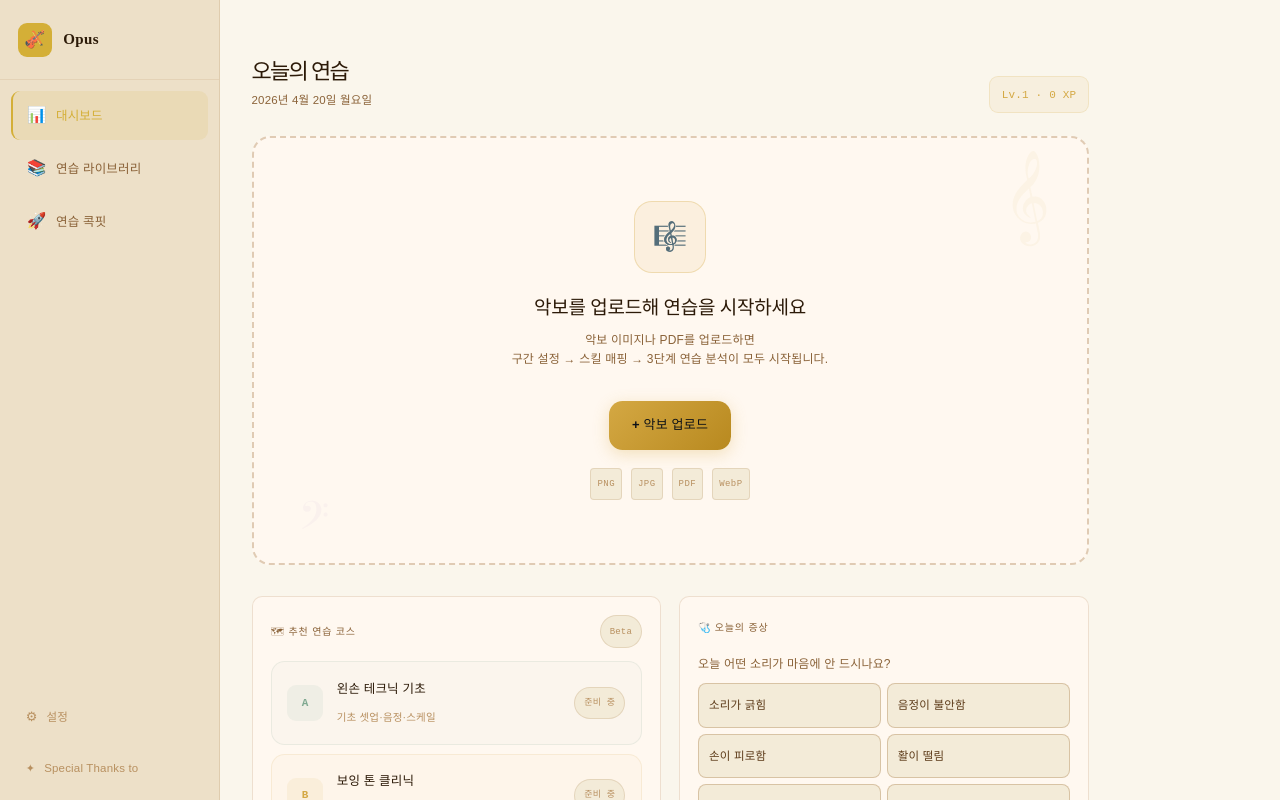
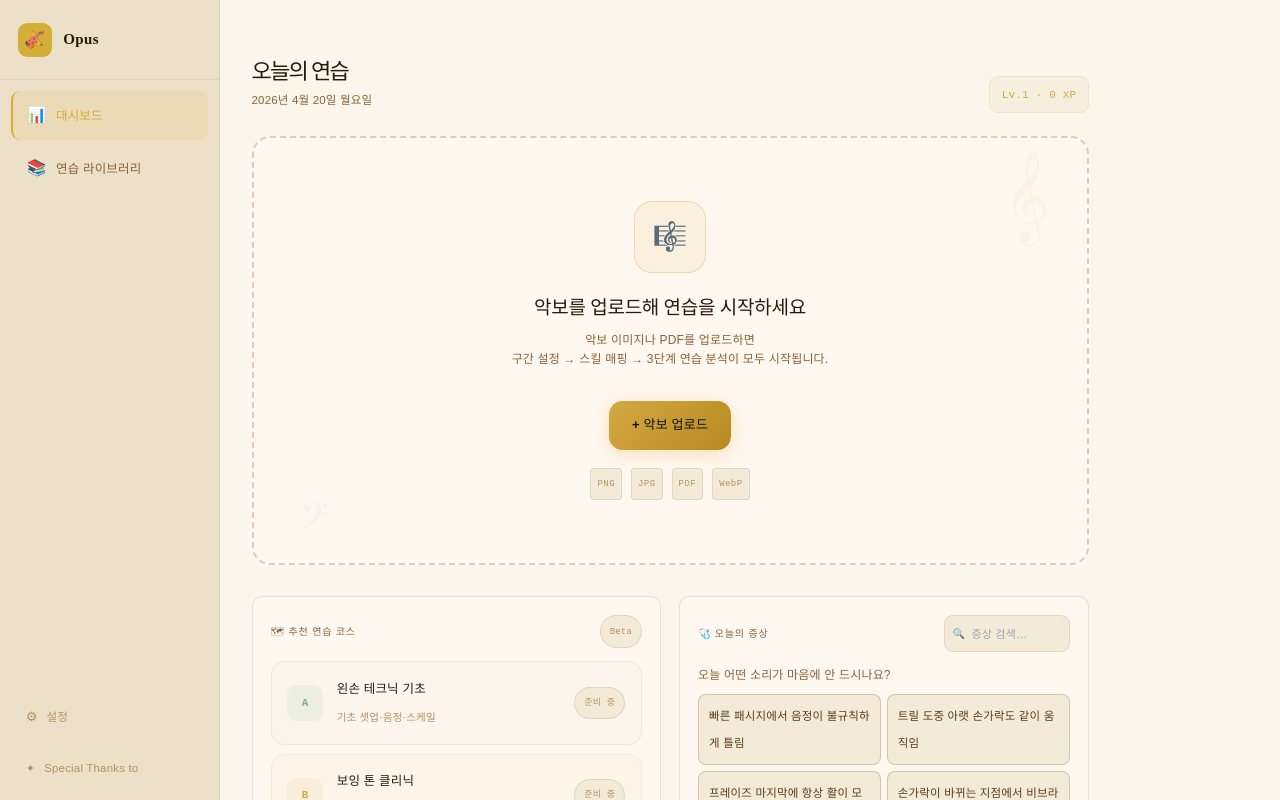
Before and after one commit to psyfive/ivps, a React (Vite) app: page / in a window 1280 px wide. Built offline with nearby package versions, Linux system fonts and the light colour scheme.

Commit message:
main ver.11. 오늘의 증상 구현방식 수정, 연습콕핏 바로 들어갈 수 있는 창 삭제

```diff
--- a/src/components/dashboard/DashboardView.jsx
+++ b/src/components/dashboard/DashboardView.jsx
@@ -5,7 +5,8 @@
 // ─────────────────────────────────────────────────────────────────────────────
 import { useRef, useCallback, useState, useMemo } from 'react';
 import { usePractice } from '../../context/PracticeContext';
-import { getCategoryMeta } from '../../data/taxonomy';
+import { TAXONOMY, getCategoryMeta, getSkillById } from '../../data/taxonomy';
+import { SkillDetailModal } from '../library/SkillDetailModal';
 import { PracticeHeatmap } from './PracticeHeatmap';
 
 // ── 파일 → pageData 변환 (ScoreViewer와 동일한 로직, 공통 util로 이동 가능) ──
@@ -79,39 +80,89 @@ function calcStats(xpLog) {
 // ─────────────────────────────────────────────────────────────────────────────
 // SymptomQuickEntry — 증상 기반 퀵 온보딩
 // ─────────────────────────────────────────────────────────────────────────────
-const SYMPTOM_TAGS = [
-  { label: '소리가 긁힘',   keywords: ['긁', '거칠', '잡음'] },
-  { label: '음정이 불안함', keywords: ['음정', '틀'] },
-  { label: '손이 피로함',   keywords: ['피로', '쥐', '긴장'] },
-  { label: '활이 떨림',    keywords: ['떨', '흔들'] },
-  { label: '손목이 굳음',   keywords: ['손목'] },
-  { label: '박자가 밀림',   keywords: ['박자', '리듬', '밀림'] },
-  { label: '고음이 안 남',  keywords: ['고음', '고포지션'] },
-  { label: '소리가 작음',   keywords: ['음량', '소리가 작', '가늘'] },
-];
+const ALL_SYMPTOMS = (() => {
+  const seen = new Set();
+  return TAXONOMY.flatMap(skill =>
+    (skill.after ?? []).map(a => ({ symptom: a.symptom, skillId: skill.id }))
+  ).filter(({ symptom }) => {
+    if (seen.has(symptom)) return false;
+    seen.add(symptom);
+    return true;
+  });
+})();
 
-function SymptomQuickEntry({ onSelect }) {
+function pickRandom(arr, n) {
+  const copy = [...arr];
+  for (let i = copy.length - 1; i > 0; i--) {
+    const j = Math.floor(Math.random() * (i + 1));
+    [copy[i], copy[j]] = [copy[j], copy[i]];
+  }
+  return copy.slice(0, n);
+}
+
+function SymptomQuickEntry({ query = '', onSelect }) {
+  const randomFour = useMemo(() => pickRandom(ALL_SYMPTOMS, 4), []);
+  const displayed = query.trim()
+    ? ALL_SYMPTOMS.filter(s => s.symptom.includes(query.trim()))
+    : randomFour;
+
   return (
     <div style={{ display: 'flex', flexDirection: 'column', gap: 10 }}>
       <div style={{ fontSize: 12, color: 'var(--ivps-text3)', lineHeight: 1.55 }}>
         오늘 어떤 소리가 마음에 안 드시나요?
       </div>
+
+      {query.trim() ? (
+        <div style={{ display: 'flex', flexDirection: 'column', gap: 4, maxHeight: 180, overflowY: 'auto' }}>
+          {displayed.length === 0 ? (
+            <div style={{ fontSize: 11, color: 'var(--ivps-text4)', padding: '8px 0' }}>
+              일치하는 증상이 없습니다.
+            </div>
+          ) : displayed.map((entry, i) => (
+            <button
+              key={i}
+              onClick={() => onSelect(entry)}
+              style={{
+                display: 'flex', alignItems: 'center', justifyContent: 'space-between',
+                padding: '7px 10px', borderRadius: 8,
+                border: '1px solid var(--ivps-border)',
+                background: 'var(--ivps-surface2)',
+                color: 'var(--ivps-text2)', fontSize: 11.5,
+                textAlign: 'left', cursor: 'pointer', transition: 'all 150ms',
+              }}
+              onMouseEnter={e => {
+                e.currentTarget.style.borderColor = 'rgba(212,168,67,.45)';
+                e.currentTarget.style.background = 'rgba(212,168,67,.06)';
+                e.currentTarget.style.color = 'var(--ivps-gold)';
+              }}
+              onMouseLeave={e => {
+                e.currentTarget.style.borderColor = 'var(--ivps-border)';
+                e.currentTarget.style.background = 'var(--ivps-surface2)';
+                e.currentTarget.style.color = 'var(--ivps-text2)';
+              }}
+            >
+              <span>{entry.symptom}</span>
+              <span style={{
+                fontSize: 9, fontFamily: 'ui-monospace, monospace', fontWeight: 700,
+                padding: '1px 5px', borderRadius: 4,
+                background: 'var(--ivps-surface)', border: '1px solid var(--ivps-border2)',
+                color: 'var(--ivps-text4)', flexShrink: 0, marginLeft: 6,
+              }}>{entry.skillId}</span>
+            </button>
+          ))}
+        </div>
+      ) : (
         <div style={{ display: 'grid', gridTemplateColumns: '1fr 1fr', gap: 6 }}>
-        {SYMPTOM_TAGS.map(tag => (
+          {randomFour.map((entry, i) => (
             <button
-            key={tag.label}
-            onClick={() => onSelect(tag)}
+              key={i}
+              onClick={() => onSelect(entry)}
               style={{
-              padding: '8px 10px',
-              borderRadius: 8,
+                padding: '8px 10px', borderRadius: 8,
                 border: '1px solid var(--ivps-border2)',
                 background: 'var(--ivps-surface2)',
-              color: 'var(--ivps-text2)',
-              fontSize: 11.5,
-              fontWeight: 500,
-              textAlign: 'left',
-              cursor: 'pointer',
-              transition: 'all 150ms',
+                color: 'var(--ivps-text2)', fontSize: 11.5, fontWeight: 500,
+                textAlign: 'left', cursor: 'pointer', transition: 'all 150ms',
               }}
               onMouseEnter={e => {
                 e.currentTarget.style.borderColor = 'rgba(212,168,67,.45)';
@@ -124,10 +175,12 @@ function SymptomQuickEntry({ onSelect }) {
                 e.currentTarget.style.color = 'var(--ivps-text2)';
               }}
             >
-            {tag.label}
+              {entry.symptom}
             </button>
           ))}
         </div>
+      )}
+
       <div style={{ fontSize: 10, color: 'var(--ivps-text4)', lineHeight: 1.5 }}>
         증상을 선택하면 관련 스킬을 바로 찾아드립니다.
       </div>
@@ -564,10 +617,12 @@ export function DashboardView() {
     practiceSessions,
     nav,
     score: scoreActs,
-    skill,
   } = usePractice();
 
   const fileInputRef = useRef(null);
+  const [symptomQuery,   setSymptomQuery]   = useState('');
+  const [symptomSkillId, setSymptomSkillId] = useState(null);
+  const symptomSkill = symptomSkillId ? getSkillById(symptomSkillId) : null;
 
   const { totalXP, level, xpToNext, xpPct } = calcStats(xpLog);
   const today = formatDateLong(Date.now());
@@ -618,10 +673,9 @@ export function DashboardView() {
     scoreActs.setActiveScore(scoreId);
   }, [scoreActs]);
 
-  const handleSymptomSelect = useCallback(tag => {
-    skill.setSymptomFilter(tag);
-    nav.navigate('library');
-  }, [skill, nav]);
+  const handleSymptomSelect = useCallback(({ skillId }) => {
+    setSymptomSkillId(skillId);
+  }, []);
 
   // ─────────────────────────────────────────────────────────────────
   return (
@@ -688,8 +742,28 @@ export function DashboardView() {
           </Panel>
 
           {/* 오늘의 증상 — 퀵 온보딩 */}
-          <Panel title="🩺 오늘의 증상">
-            <SymptomQuickEntry onSelect={handleSymptomSelect} />
+          <Panel
+            title="🩺 오늘의 증상"
+            action={
+              <div className="relative">
+                <span className="absolute left-2 top-1/2 -translate-y-1/2 text-[10px] pointer-events-none" style={{ color: 'var(--ivps-text4)' }}>🔍</span>
+                <input
+                  type="text"
+                  value={symptomQuery}
+                  onChange={e => setSymptomQuery(e.target.value)}
+                  placeholder="증상 검색…"
+                  className="pl-6 pr-3 py-1 rounded-lg border bg-[var(--ivps-surface2)] text-[11px] outline-none w-28 transition-colors"
+                  style={{
+                    color: 'var(--ivps-text1)',
+                    borderColor: 'var(--ivps-border)',
+                  }}
+                  onFocus={e => { e.target.style.borderColor = 'rgba(212,168,67,.4)'; }}
+                  onBlur={e => { e.target.style.borderColor = 'var(--ivps-border)'; }}
+                />
+              </div>
+            }
+          >
+            <SymptomQuickEntry query={symptomQuery} onSelect={handleSymptomSelect} />
           </Panel>
         </div>
 
@@ -714,7 +788,7 @@ export function DashboardView() {
               <div className="text-center py-5 text-[12px] text-[var(--ivps-text4)]">
                 아직 세션 기록이 없어요.<br />
                 <button
-                  onClick={() => nav.navigate('cockpit')}
+                  onClick={() => nav.navigate('library')}
                   className="mt-2 text-[var(--ivps-gold)] hover:underline"
                 >
                   연습 시작하기 →
@@ -731,6 +805,14 @@ export function DashboardView() {
         </div>
 
       </div>
+
+      {symptomSkill && (
+        <SkillDetailModal
+          skill={symptomSkill}
+          onClose={() => setSymptomSkillId(null)}
+          onStartPractice={id => { nav.goSkillPractice(id); setSymptomSkillId(null); }}
+        />
+      )}
     </div>
   );
 }
--- a/src/components/layout/LeftNav.jsx
+++ b/src/components/layout/LeftNav.jsx
@@ -5,7 +5,6 @@ import { ThemeToggle } from './ThemeToggle';
 const NAV_ITEMS = [
   { id: 'dashboard', icon: '📊', label: '대시보드' },
   { id: 'library',   icon: '📚', label: '연습 라이브러리' },
-  { id: 'cockpit',   icon: '🚀', label: '연습 콕핏' },
 ];
 
 const INSTRUMENT_GROUPS = [
```
Lines whose indentation alone changed are shown as unchanged.
